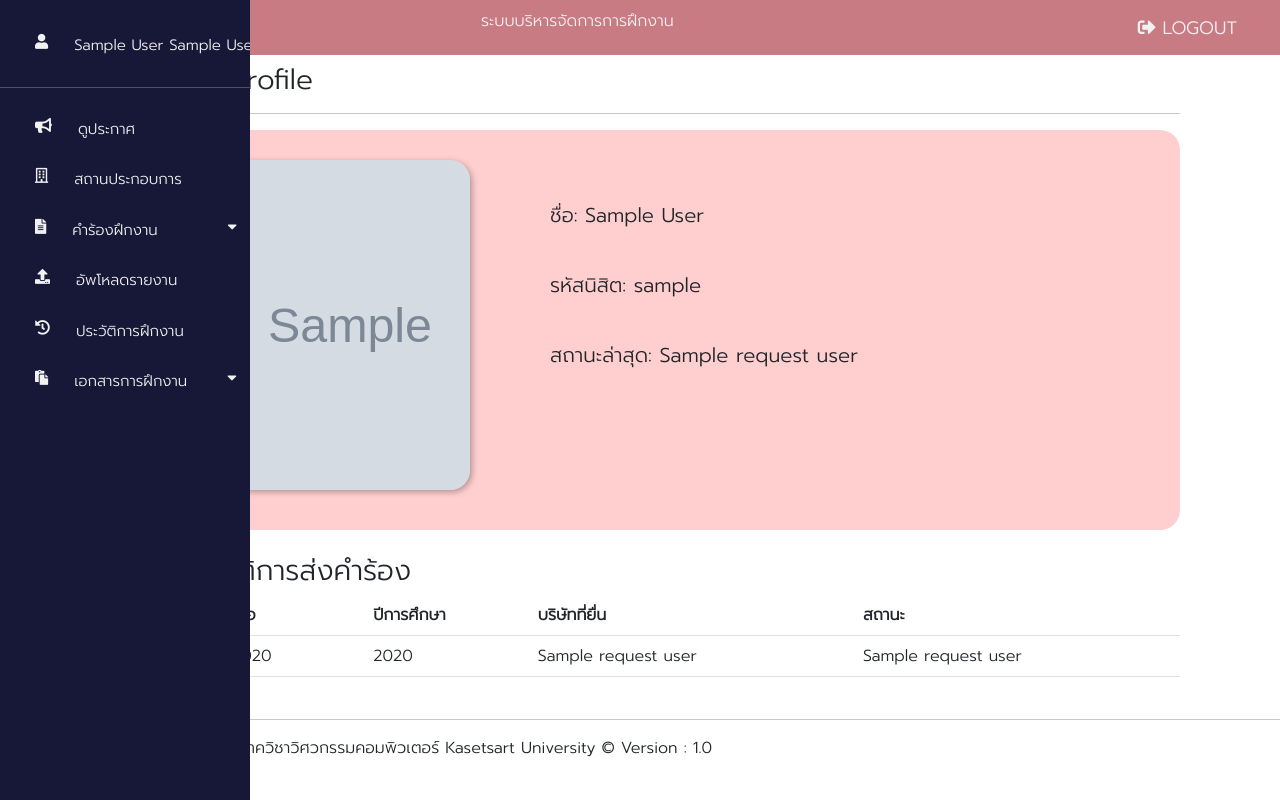
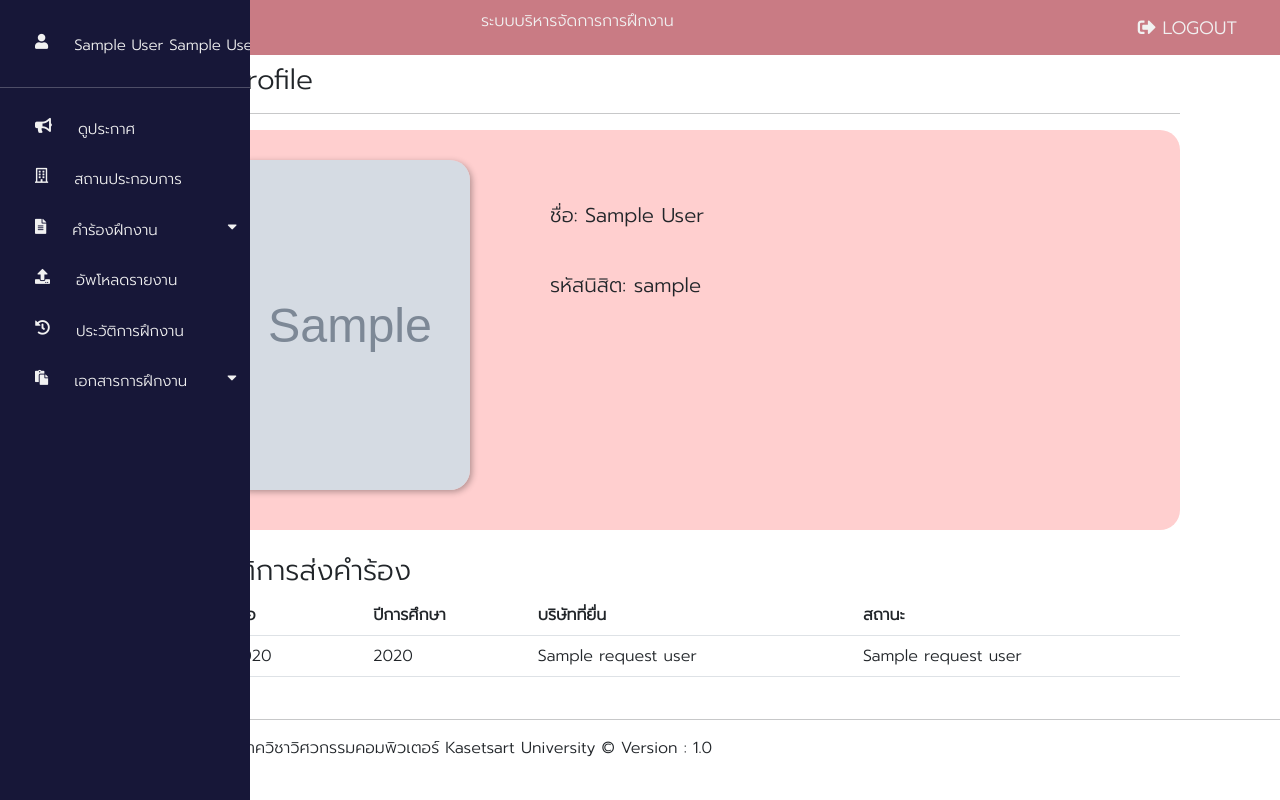
Before and after one commit to Fourth1755/Project-SE-2022, a PHP site: the page made by view/profile.php in a window 1280 px wide. Run offline with PHP 8.4, Linux system fonts and the light colour scheme; the visitor is signed in with stand-in values (Sample User, id 1); the template is opened without the code that fills it: most values are stand-ins (such as "Sample title", 1, 10 or a date in 2020); grey boxes marked "Sample" are stand-in pictures.

Commit message:
แก้ไข

```diff
--- a/view/profile.php
+++ b/view/profile.php
@@ -60,13 +60,11 @@
                         รหัสนิสิต:  <?php echo $_SESSION['username'];?>
                     </li>
                     <li>
-                        สถานะล่าสุด: <?php  foreach ($requestUser as $request){
+                         <?php  foreach ($requestUser as $request){
                             if($request->statusName=="approve"){
-                                echo "$request->statusName";
+                                echo "สถานะ: $request->statusName";
                                 break;
                             }
-                            echo "$request->statusName";
-                            break;
                         }?>
                     </li>
                     <li>
@@ -97,7 +95,11 @@
         echo "<tr><td>$new_dateformat</td>
                   <td>$request->academicYear</td>
                   <td>$request->companyName</td>
-                  <td>$request->statusName</td>" ?>
+                  <td>$request->statusName<br>";
+            if($request->statusName=="reject"){
+                echo "เหตุผลที่ไม่อนุมัติ: $request->reasonReject";
+            }
+               echo "</td>" ?>
       <?php
       };
       ?>
```
Also changed, not shown: models/requestformModels.php (+19 -6 lines).
